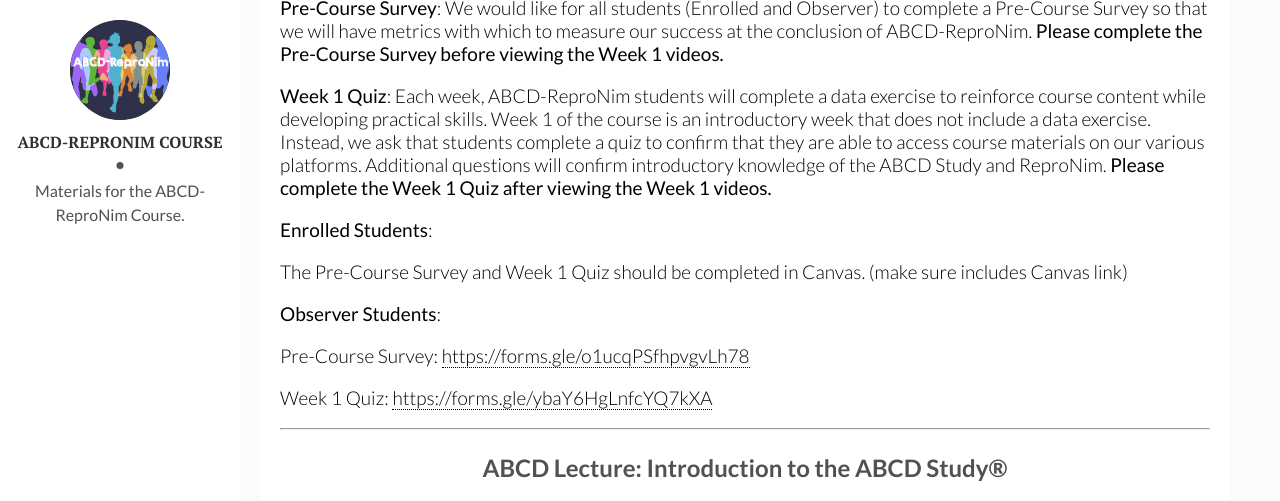
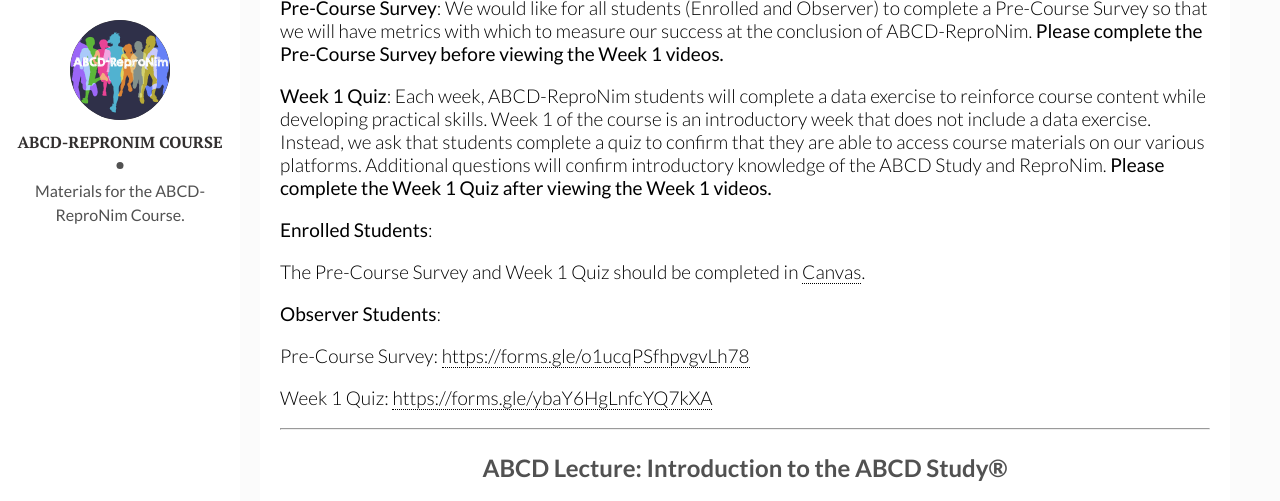
Before and after one commit to ABCD-ReproNim/materials, a Jekyll site: the page built from _posts/2020-10-16-week-1.md, in a window 1280 px wide and 900 px high, scrolled down 381 px, cut to the strip 0-501 px from the top of the window. Built offline with Jekyll 4.4.1, drawn with Linux system fonts in a browser that asks for light colours.

Commit message:
Fix link.

```diff
--- a/_posts/2020-10-16-week-1.md
+++ b/_posts/2020-10-16-week-1.md
@@ -29,7 +29,7 @@ exercises: "https://forms.gle/ybaY6HgLnfcYQ7kXA"
 
 **Enrolled Students**:
 
-The Pre-Course Survey and Week 1 Quiz should be completed in Canvas. (make sure includes Canvas link)
+The Pre-Course Survey and Week 1 Quiz should be completed in [Canvas](https://develop.fiu.edu/courses/abcd-repronim-course-reproducible-analyses-of-abcd-data).
 
 **Observer Students**:
 
```
